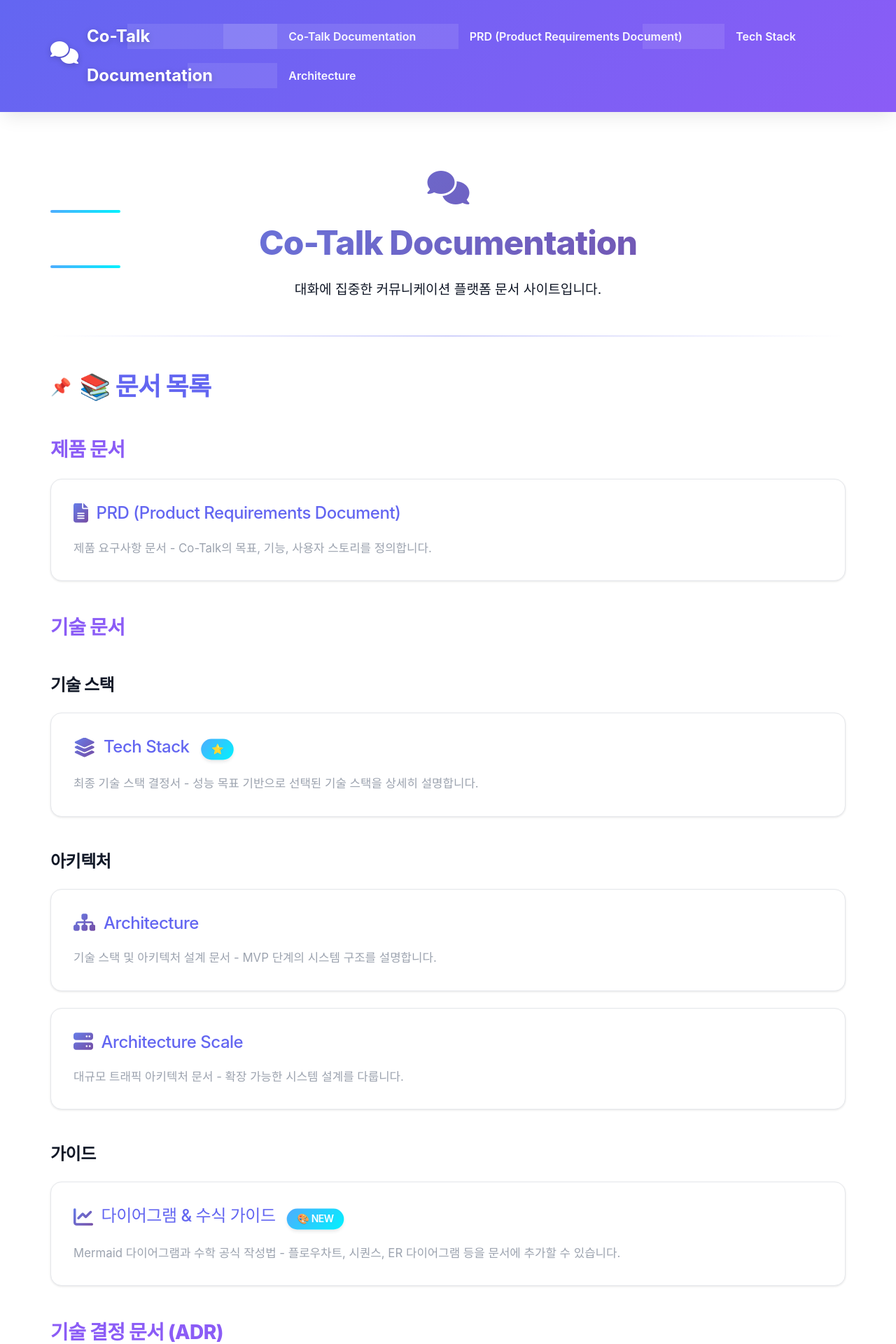
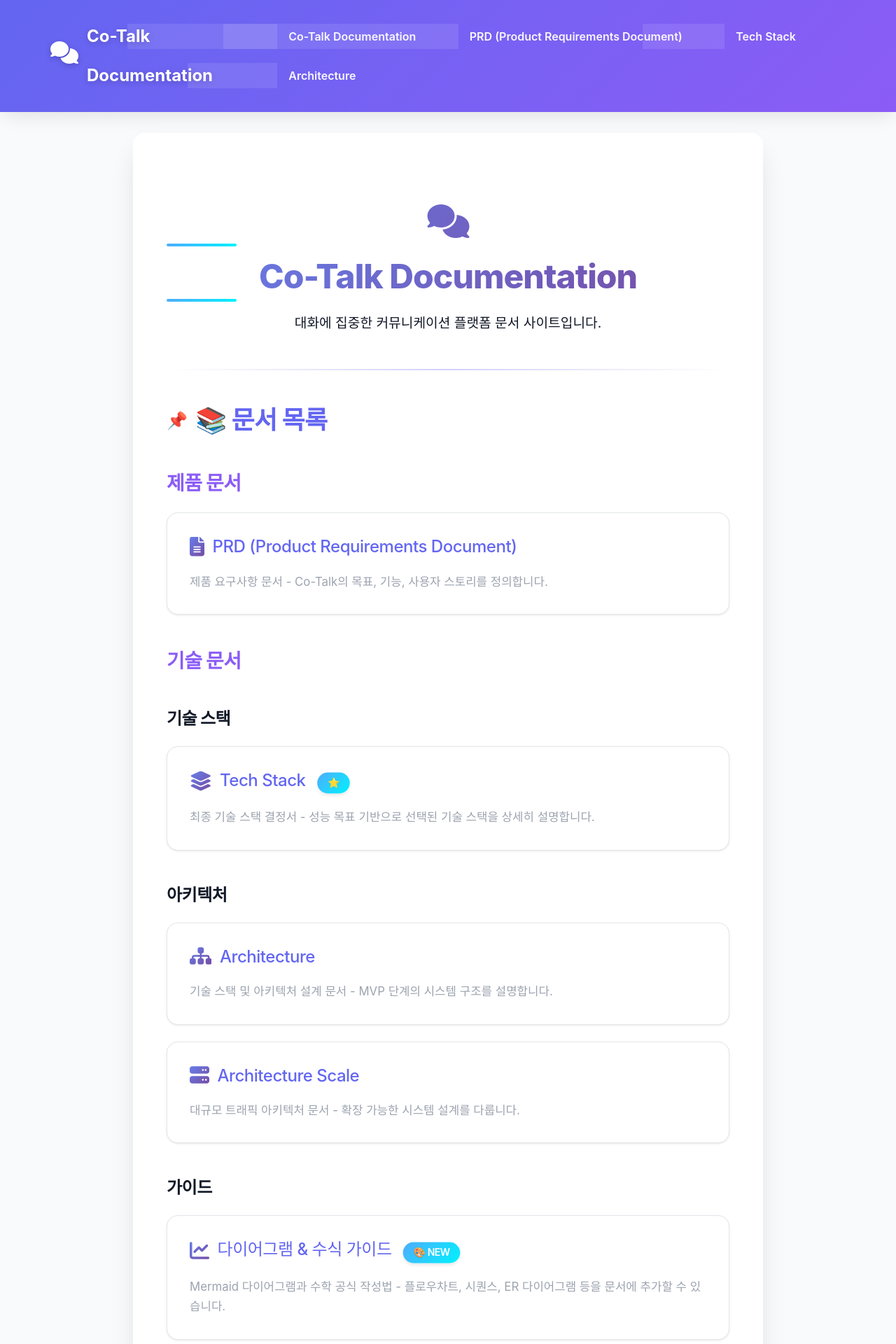
Before and after one commit to with-co-talk/co-talk-docs, a Jekyll site: the page built from docs/index.md, in a window 1280 px wide. Shown: the top 1920 px of the page at 70% size. Built offline with Jekyll 4.4.1, drawn with Linux system fonts in a browser that asks for light colours.

Commit message:
style: 콘텐츠 중앙 정렬 및 가독성 개선
- 콘텐츠 최대 너비를 900px로 축소 (더 나은 가독성)
- 콘텐츠 영역에 배경과 그림자 추가 (카드 스타일)
- 헤더는 1200px로 유지 (넓은 레이아웃)
- 양옆 여백으로 집중도 향상
- 반응형 개선 (1024px, 768px, 480px 브레이크포인트)

```diff
--- a/docs/assets/css/custom.css
+++ b/docs/assets/css/custom.css
@@ -189,6 +189,14 @@ body {
   padding: 4rem 0;
   min-height: calc(100vh - 200px);
   animation: fadeIn 0.6s ease;
+  background: var(--bg-secondary);
+}
+
+.page-content .wrapper {
+  background: var(--bg-primary);
+  padding: 3rem;
+  border-radius: 16px;
+  box-shadow: var(--shadow-xl);
 }
 
 @keyframes fadeIn {
@@ -203,9 +211,14 @@ body {
 }
 
 .wrapper {
-  max-width: 1200px;
+  max-width: 900px;
   margin: 0 auto;
   padding: 0 2rem;
+}
+
+/* 헤더는 좀 더 넓게 */
+.site-header .wrapper {
+  max-width: 1200px;
 }
 
 /* ============================================
@@ -699,9 +712,25 @@ blockquote p {
    반응형 디자인
    ============================================ */
 
+@media (max-width: 1024px) {
+  .wrapper {
+    max-width: 100%;
+    padding: 0 2rem;
+  }
+
+  .page-content .wrapper {
+    padding: 2rem;
+  }
+}
+
 @media (max-width: 768px) {
   .wrapper {
     padding: 0 1.5rem;
+  }
+
+  .page-content .wrapper {
+    padding: 1.5rem;
+    border-radius: 12px;
   }
 
   h1 {
@@ -751,6 +780,16 @@ blockquote p {
     border-radius: 12px;
     box-shadow: var(--shadow-md);
     margin-top: 1rem;
+  }
+}
+
+@media (max-width: 480px) {
+  .wrapper {
+    padding: 0 1rem;
+  }
+
+  .page-content .wrapper {
+    padding: 1rem;
   }
 }
 
```
